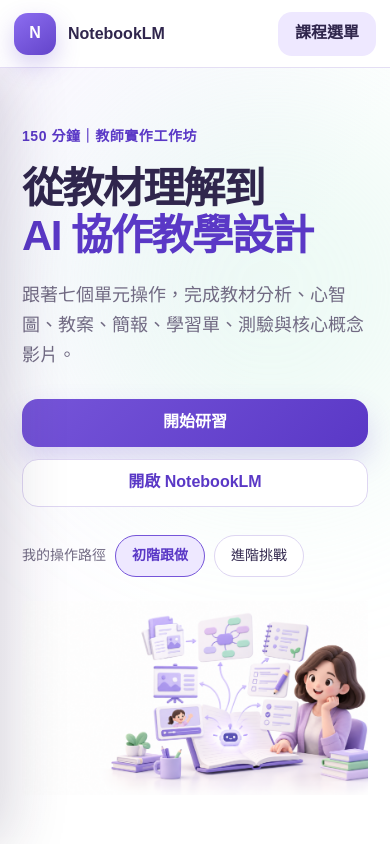
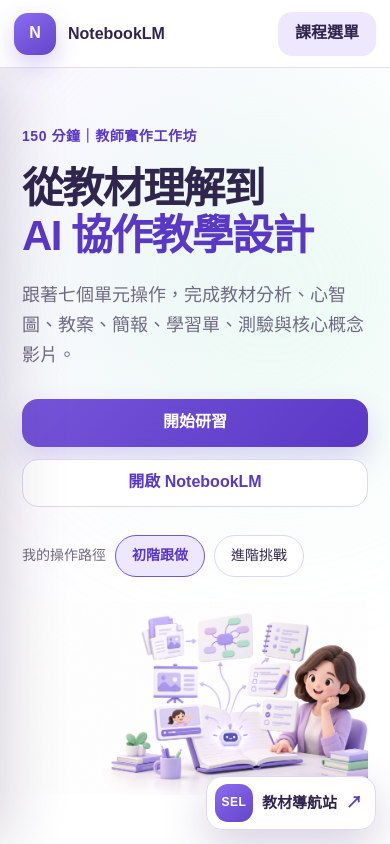
Before and after one commit to cew123452000-Abby/notebooklm-teacher-workshop, a plain HTML site: page index.html in a window 390 px wide. Shown: the top 844 px of the page. Drawn offline with Linux system fonts and the light colour scheme.

Commit message:
加入 SEL 教材導航站入口

```diff
--- a/index.html
+++ b/index.html
@@ -255,6 +255,7 @@
     <section class="section sources-section" aria-labelledby="sourceTitle">
       <h2 id="sourceTitle">使用提醒與官方資料</h2>
       <div class="source-links">
+        <a class="featured-source" href="https://cew123452000-abby.github.io/elementary-sel-material-guide/" target="_blank" rel="noreferrer"><b>SEL 教材導航站</b><span>國小社會情緒學習教材快速入口</span></a>
         <a href="https://support.google.com/gemininotebook/answer/16206563" target="_blank" rel="noreferrer"><b>建立筆記本</b><span>Google 官方說明</span></a>
         <a href="https://support.google.com/gemininotebook/answer/16215270" target="_blank" rel="noreferrer"><b>加入來源</b><span>格式與限制</span></a>
         <a href="https://support.google.com/gemininotebook/answer/16212283" target="_blank" rel="noreferrer"><b>心智圖</b><span>生成與互動</span></a>
@@ -275,6 +276,11 @@
     <button class="primary-button" type="button" id="dialogPrint">列印或存成 PDF</button>
   </dialog>
 
+  <a class="sel-floating-link" href="https://cew123452000-abby.github.io/elementary-sel-material-guide/" target="_blank" rel="noreferrer" aria-label="在新分頁開啟 SEL 教材導航站">
+    <span>SEL</span>
+    <b>教材導航站</b>
+    <i aria-hidden="true">↗</i>
+  </a>
   <div class="toast" id="toast" role="status" aria-live="polite">已複製提示詞</div>
   <script src="app.js"></script>
 </body>
--- a/styles.css
+++ b/styles.css
@@ -162,8 +162,16 @@
 .source-links { display: grid; grid-template-columns: repeat(3, 1fr); gap: 10px; }
 .source-links a { display: grid; text-decoration: none; padding: 18px; border: 1px solid var(--line); border-radius: 18px; background: var(--pale); }
 .source-links a:hover { border-color: var(--purple); }
+.source-links .featured-source { color: #fff; border-color: transparent; background: linear-gradient(135deg, var(--purple), var(--purple-dark)); box-shadow: 0 12px 28px rgba(90,56,198,.18); }
+.source-links .featured-source span { color: rgba(255,255,255,.82); }
 .source-links span { color: var(--muted); font-size: 14px; }
 .sources-section > p { color: var(--muted); font-size: 14px; margin-top: 26px; }
+
+.sel-floating-link { position: fixed; z-index: 40; right: 24px; bottom: 24px; min-height: 58px; display: grid; grid-template-columns: auto auto auto; align-items: center; gap: 9px; padding: 9px 16px 9px 10px; color: var(--ink); background: rgba(255,255,255,.96); border: 1px solid var(--line); border-radius: 18px; text-decoration: none; box-shadow: 0 16px 45px rgba(59,39,108,.22); backdrop-filter: blur(14px); transition: transform .2s ease, border-color .2s ease, box-shadow .2s ease; }
+.sel-floating-link span { width: 40px; height: 40px; display: grid; place-items: center; color: #fff; background: linear-gradient(145deg, #8c6df0, #6344ca); border-radius: 13px; font-size: 12px; font-weight: 900; letter-spacing: .04em; }
+.sel-floating-link b { font-size: 15px; }
+.sel-floating-link i { color: var(--purple-dark); font-style: normal; font-weight: 900; }
+.sel-floating-link:hover { transform: translateY(-3px); border-color: var(--purple); box-shadow: 0 20px 50px rgba(59,39,108,.28); }
 
 dialog { width: min(680px, calc(100vw - 32px)); border: 0; border-radius: 28px; padding: 34px; color: var(--ink); box-shadow: 0 30px 100px rgba(35,24,65,.28); }
 dialog::backdrop { background: rgba(40,31,62,.55); backdrop-filter: blur(6px); }
@@ -216,6 +224,9 @@
   .tab-panels .prompt-card { grid-column: 1; grid-row: auto; }
   .source-links { grid-template-columns: 1fr 1fr; }
   .watch-cycle div { grid-template-columns: 1fr; gap: 2px; }
+  .sel-floating-link { right: 14px; bottom: 14px; min-height: 54px; padding: 7px 13px 7px 8px; border-radius: 16px; }
+  .sel-floating-link span { width: 38px; height: 38px; }
+  .toast { bottom: 82px; }
 }
 
 @media (max-width: 420px) {
@@ -226,7 +237,7 @@
 }
 
 @media print {
-  .topbar, .sidebar, .hero-actions, .level-switch, .copy-btn, .primary-button, .secondary-button { display: none !important; }
+  .topbar, .sidebar, .hero-actions, .level-switch, .copy-btn, .primary-button, .secondary-button, .sel-floating-link { display: none !important; }
   main { margin: 0; padding: 0; }
   .hero, .section { padding: 28px; min-height: auto; page-break-inside: avoid; }
   .module { display: block; }
```
